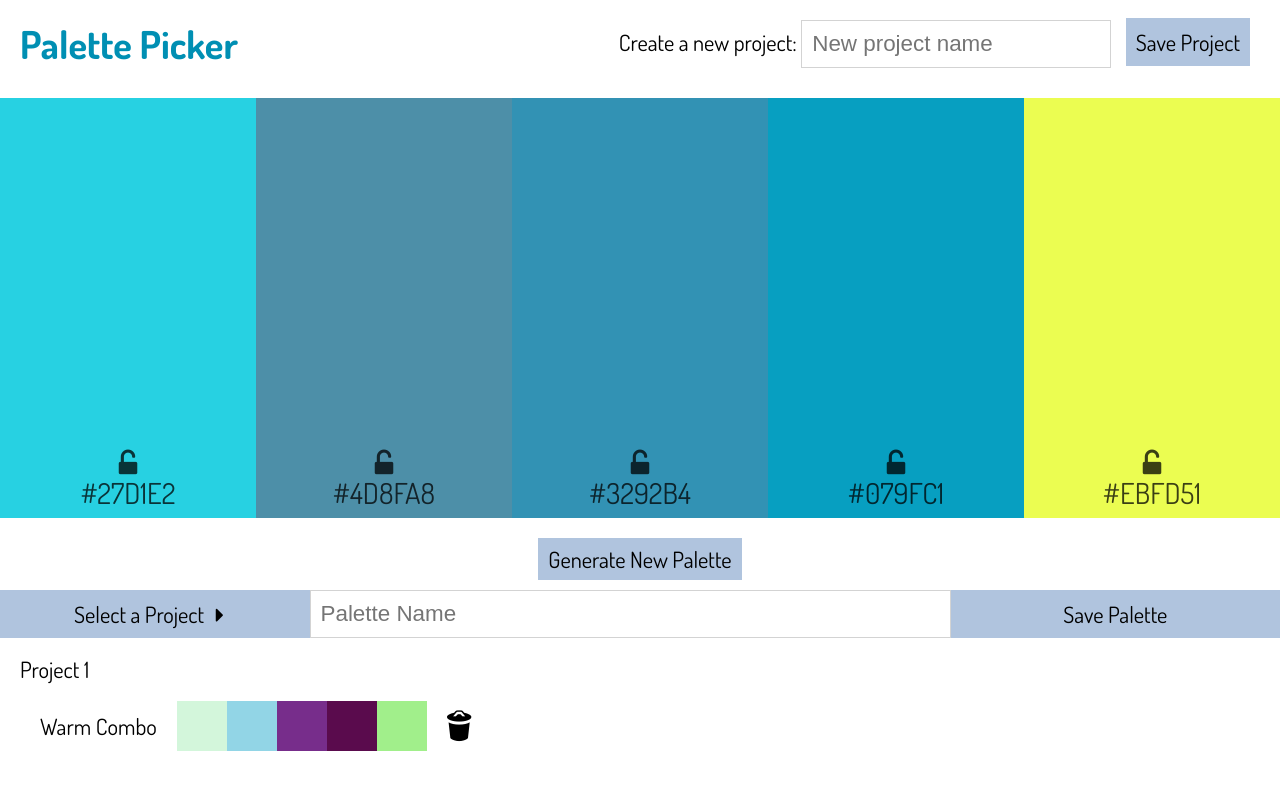
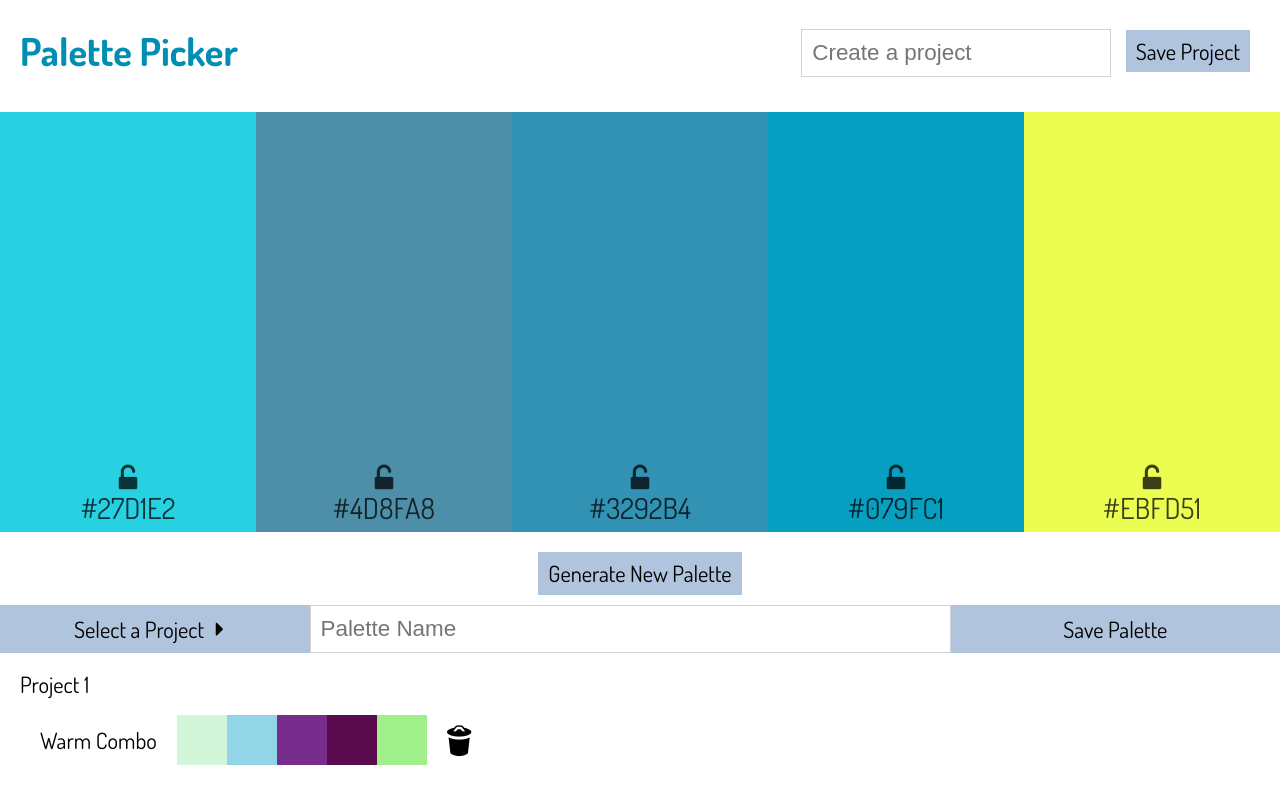
Before and after one commit to HartiganHM/palette-picker, a website: page public/index.html in a window 1280 px wide. Drawn offline with nearby package versions, Linux system fonts and the light colour scheme.

Commit message:
Remove unused span in create-project-section and change to form

```diff
--- a/public/index.html
+++ b/public/index.html
@@ -16,11 +16,10 @@
   <span class="header-wrapper">
     <span class="header">Palette Picker</span>
 
-    <span class="create-project-section">
-      <span>Create a new project:</span>
-      <input class="new-project-input" type="text" placeholder="New project name" value="" />
-      <span class="save-project-button">Save Project</span>
-    </span>
+    <form class="create-project-section">
+      <input class="new-project-input" type="text" placeholder="Create a project" value="" />
+      <button class="save-project-button">Save Project</button>
+    </form>
   </span>
 
   <div class="color-selection-wrapper">
```
